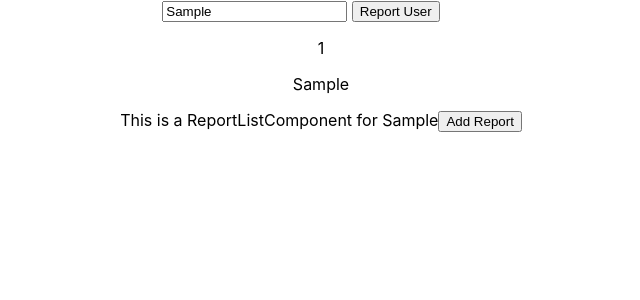
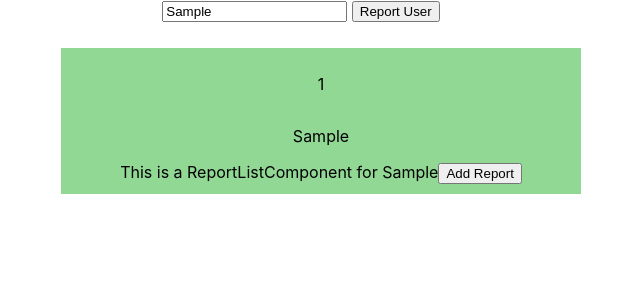
Before and after one commit to theohlc/toxic-players, a React (Create React App) app: page / in a window 1280 px wide. Both pictures are taken after typing "Sample" into the empty fields and a click on the input "Report User". Shown: the top 300 px of the page, without its empty margins (339-979 px from the left). Built offline with nearby package versions, Linux system fonts and the light colour scheme; no server answers.

Commit message:
added player styling

```diff
--- a/src/App.css
+++ b/src/App.css
@@ -36,3 +36,12 @@
     transform: rotate(360deg);
   }
 }
+
+.player{
+  background: rgb(145, 216, 149);
+  height: auto;
+  width: 500px;
+  padding: 10px;
+  margin: 10px 20px;
+  display: inline-grid;
+}
```
